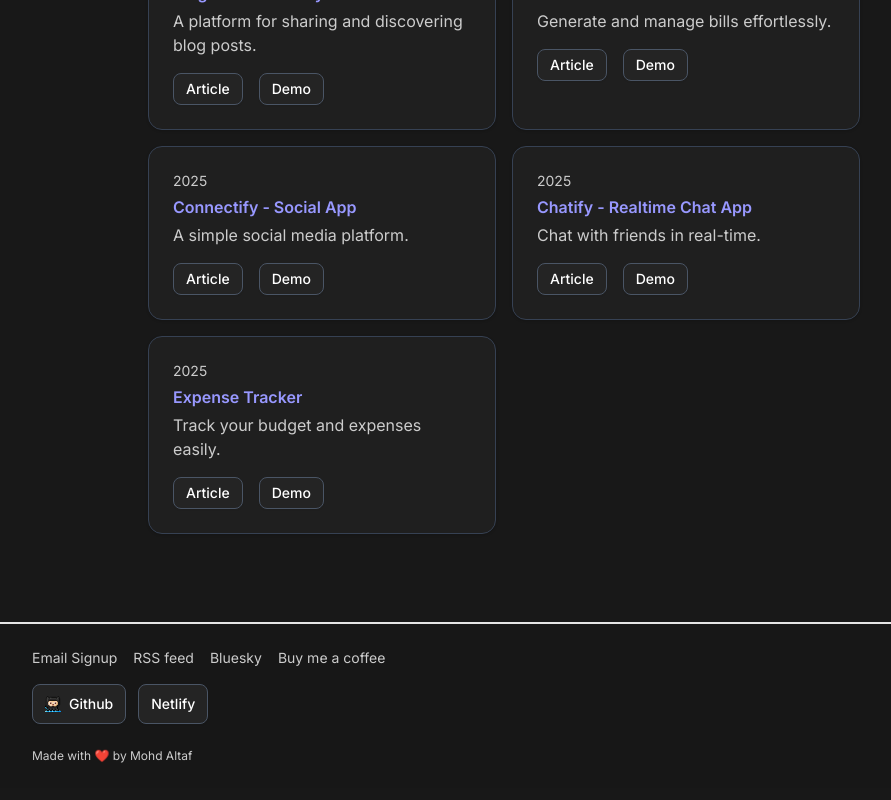
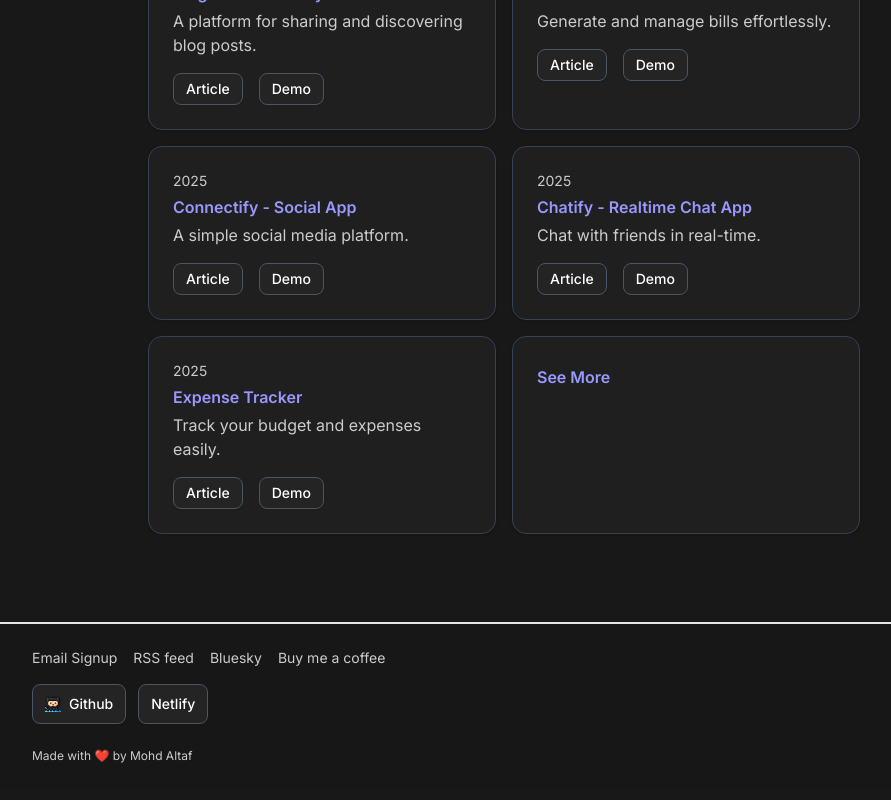
Before and after one commit to reachmohdaltaf/altaf.dev, a React (Vite) app: page / in a window 1280 px wide. Shown: the part 2196-2996 px from the top of the page, without its empty margins (264-1155 px from the left). Built offline with nearby package versions, Linux system fonts and the light colour scheme.

Commit message:
projects

```diff
--- a/src/pages/Home.jsx
+++ b/src/pages/Home.jsx
@@ -165,6 +165,22 @@ const Home = () => {
     </CardContent>
   </Card>
 ))}
+ <Card >
+    <CardContent>
+      <div className="flex flex-col gap-1">
+        <p className="text-sm"></p>
+        <Link
+          // Update this line to use the project ID
+          className="text-primary-foreground font-semibold hover:underline"
+        >
+          <p>See More</p>
+
+        </Link>
+
+      </div>
+
+    </CardContent>
+  </Card>
           </div>
         </div>
       </section>
```
